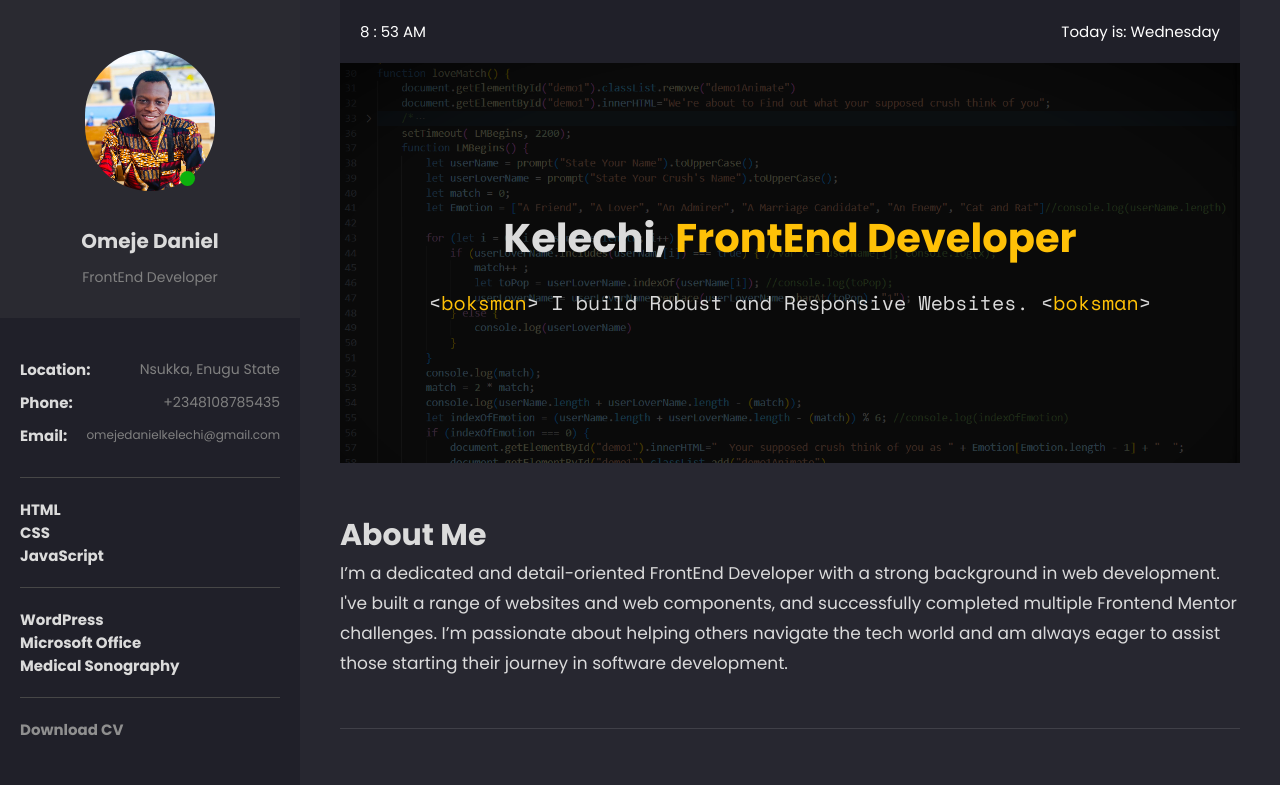
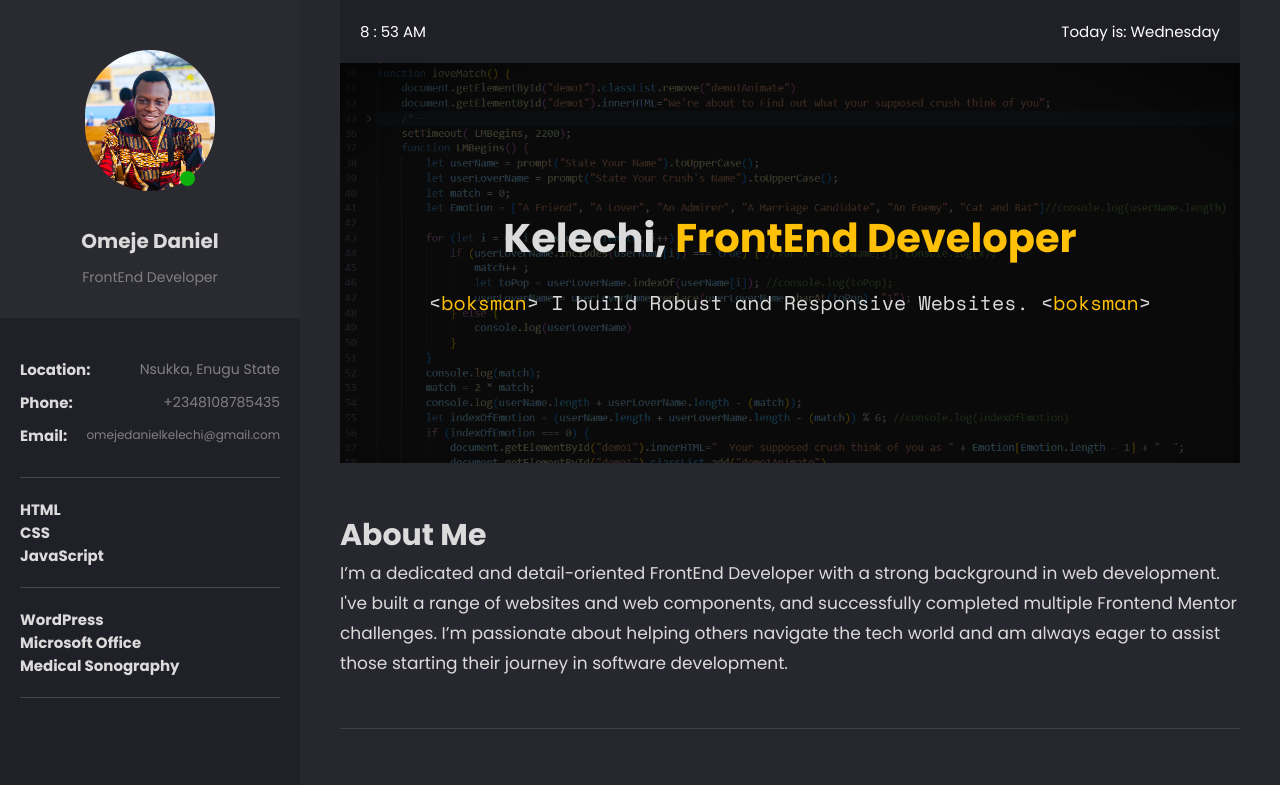
Before and after one commit to Boksman-Dan/First-Portfolio, a plain HTML site: page index.html in a window 1280 px wide. Shown: the top 785 px of the page. Drawn offline with nearby package versions, Linux system fonts and the light colour scheme.

Commit message:
index.html

```diff
--- a/index.html
+++ b/index.html
@@ -55,11 +55,6 @@
       </div>
 
 
-      <div class="cv">
-        <div class="cv-info">
-          <h4><a href=""> Download CV</a></h4>
-        </div>
-      </div>
     </div>
   </aside>
 
```
